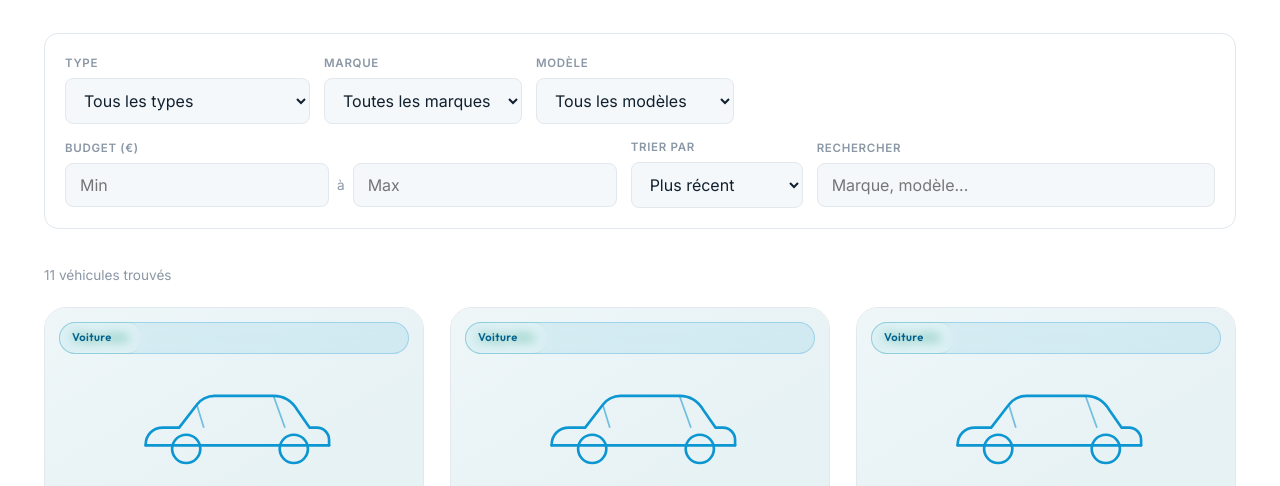
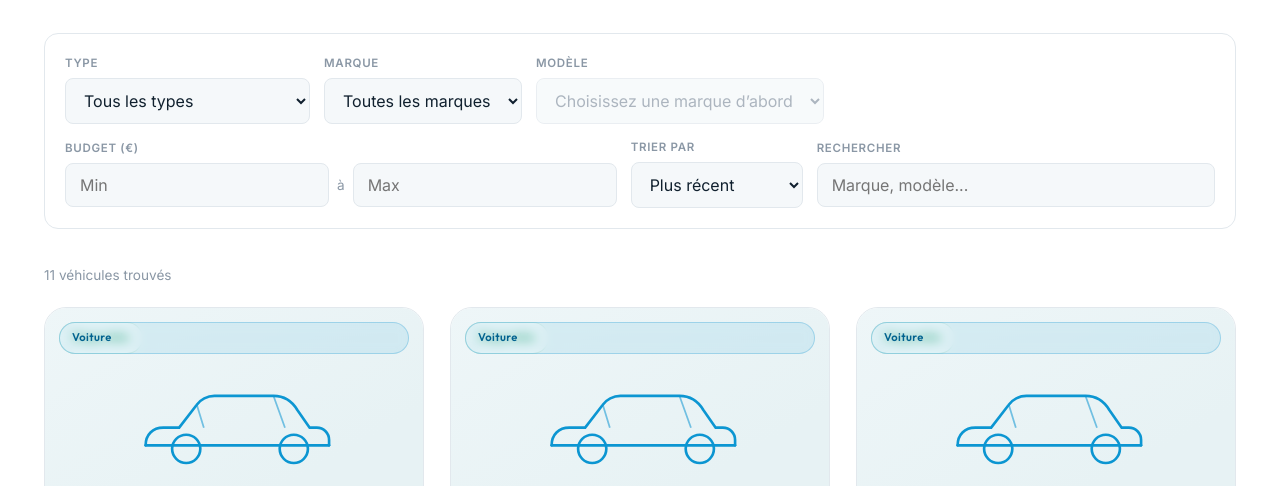
Before and after one commit to boatandcar06/boatandcar06.github.io, a plain HTML site: page offres.html in a window 1280 px wide. Shown: the part 314-800 px from the top of the page. Drawn offline with Linux system fonts and the light colour scheme.

Commit message:
Modèle dépendant de la marque sélectionnée

```diff
--- a/main.js
+++ b/main.js
@@ -166,16 +166,28 @@
       if (marques.includes(current)) marqueSelect.value = current;
     }
 
-    // Modèle : dépend des annonces réellement en stock pour le type/marque choisis
+    // Modèle : nécessite d'avoir choisi une marque au préalable (sinon la liste
+    // serait trop longue et mélangerait des modèles sans rapport entre eux)
     function refreshModeles() {
-      let pool = LISTINGS;
+      if (marqueSelect.value === "all") {
+        modeleSelect.innerHTML = '<option value="all">Choisissez une marque d’abord</option>';
+        modeleSelect.value = "all";
+        modeleSelect.disabled = true;
+        return;
+      }
+      let pool = LISTINGS.filter(l => l.marque === marqueSelect.value);
       if (typeSelect.value !== "all") pool = pool.filter(l => l.type === typeSelect.value);
-      if (marqueSelect.value !== "all") pool = pool.filter(l => l.marque === marqueSelect.value);
       const modeles = [...new Set(pool.map(l => l.modele))].sort((a, b) => a.localeCompare(b, "fr"));
       const current = modeleSelect.value;
+      if (modeles.length === 0) {
+        modeleSelect.innerHTML = '<option value="all">Aucun modèle disponible</option>';
+        modeleSelect.value = "all";
+        modeleSelect.disabled = true;
+        return;
+      }
       modeleSelect.innerHTML = '<option value="all">Tous les modèles</option>' +
         modeles.map(m => `<option value="${m}">${m}</option>`).join("");
-      modeleSelect.disabled = modeles.length === 0;
+      modeleSelect.disabled = false;
       if (modeles.includes(current)) modeleSelect.value = current;
     }
 
--- a/offres.html
+++ b/offres.html
@@ -68,7 +68,7 @@
       </div>
       <div class="field">
         <label for="filter-modele">Modèle</label>
-        <select id="filter-modele"><option value="all">Tous les modèles</option></select>
+        <select id="filter-modele" disabled><option value="all">Choisissez une marque d'abord</option></select>
       </div>
       <div class="field field--budget">
         <label for="filter-prix-min">Budget (€)</label>
--- a/style.css
+++ b/style.css
@@ -478,6 +478,7 @@ p{ margin: 0 0 1em; color: var(--text-dim); }
   color: var(--text); min-width:160px;
 }
 .field input:focus, .field select:focus, .field textarea:focus{ outline:none; border-color: var(--azure); background:#fff; }
+.field select:disabled{ color: var(--text-faint); cursor:not-allowed; opacity:.7; }
 .filters .field--grow{ flex:1; min-width:220px; }
 .field--budget{ min-width:230px; }
 .budget-range{ display:flex; align-items:center; gap:8px; }
```
